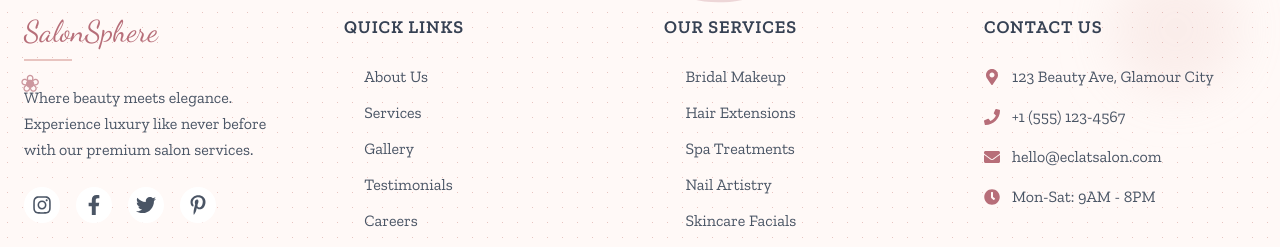
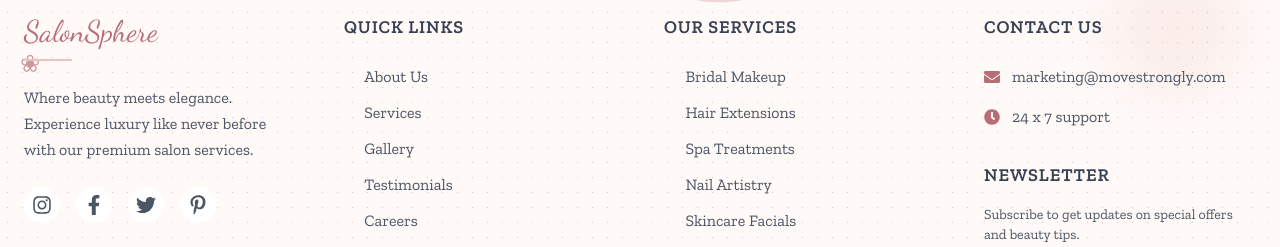
Before and after one commit to satyam-svg/Salon-Software-frontend-, a Next.js app: page /1/adashboard/customer in a window 1280 px wide. Shown: the part 915-1162 px from the top of the page. Built offline with nearby package versions, Linux system fonts and the light colour scheme; no server answers.

Commit message:
complited

```diff
--- a/src/Components/Footer.tsx
+++ b/src/Components/Footer.tsx
@@ -309,7 +309,7 @@ const LuxuryFooter = () => {
                   },
                 }}
               >
-                <motion.div
+                {/* <motion.div
                   className="flex items-start"
                   variants={itemVariants}
                   whileHover={{ x: 3 }}
@@ -326,14 +326,14 @@ const LuxuryFooter = () => {
                 >
                   <FaPhone className="text-[#b76e79] mt-1 mr-3 flex-shrink-0" />
                   <span className="text-gray-600">+1 (555) 123-4567</span>
-                </motion.div>
+                </motion.div> */}
                 <motion.div
                   className="flex items-start"
                   variants={itemVariants}
                   whileHover={{ x: 3 }}
                 >
                   <FaEnvelope className="text-[#b76e79] mt-1 mr-3 flex-shrink-0" />
-                  <span className="text-gray-600">hello@eclatsalon.com</span>
+                  <span className="text-gray-600">marketing@movestrongly.com</span>
                 </motion.div>
                 <motion.div
                   className="flex items-start"
@@ -341,7 +341,7 @@ const LuxuryFooter = () => {
                   whileHover={{ x: 3 }}
                 >
                   <FaClock className="text-[#b76e79] mt-1 mr-3 flex-shrink-0" />
-                  <span className="text-gray-600">Mon-Sat: 9AM - 8PM</span>
+                  <span className="text-gray-600">24 x 7 support</span>
                 </motion.div>
               </motion.div>
 
```
